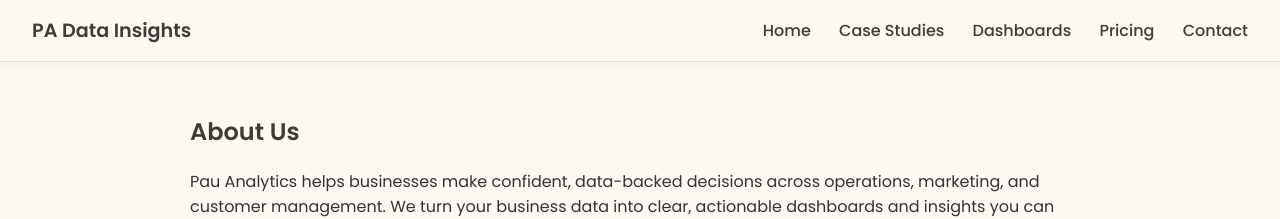
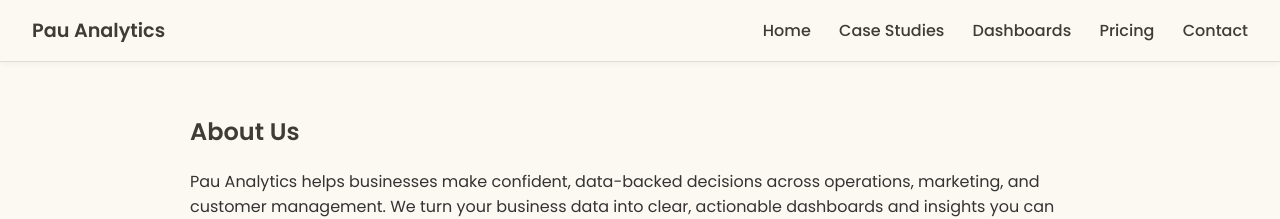
Before and after one commit to lyven81/pinnacles-learning-website, a Jekyll site: the page about.html, which Jekyll copies as it is, in a window 1280 px wide. Shown: the top 219 px of the page. Built offline with Jekyll 4.4.1, drawn with Linux system fonts in a browser that asks for light colours.

Commit message:
Update about.html

```diff
--- a/about.html
+++ b/about.html
@@ -204,7 +204,7 @@
 <body>
 
   <div class="navbar">
-    <a href="index.html" class="brand">PA Data Insights</a>
+    <a href="index.html" class="brand">Pau Analytics</a>
     <nav>
       <a href="index.html">Home</a>
       <a href="case-studies.html">Case Studies</a>
```
